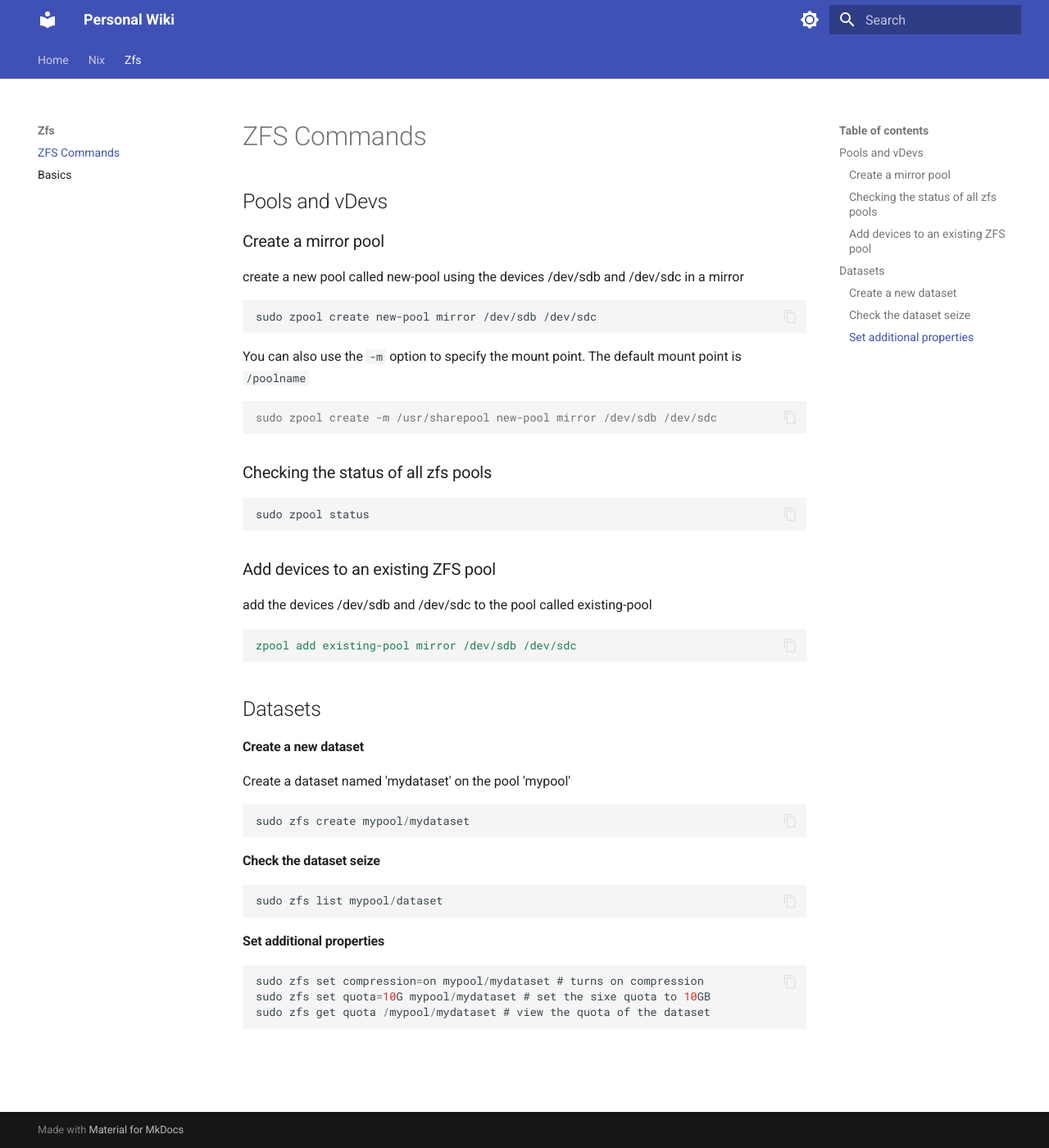
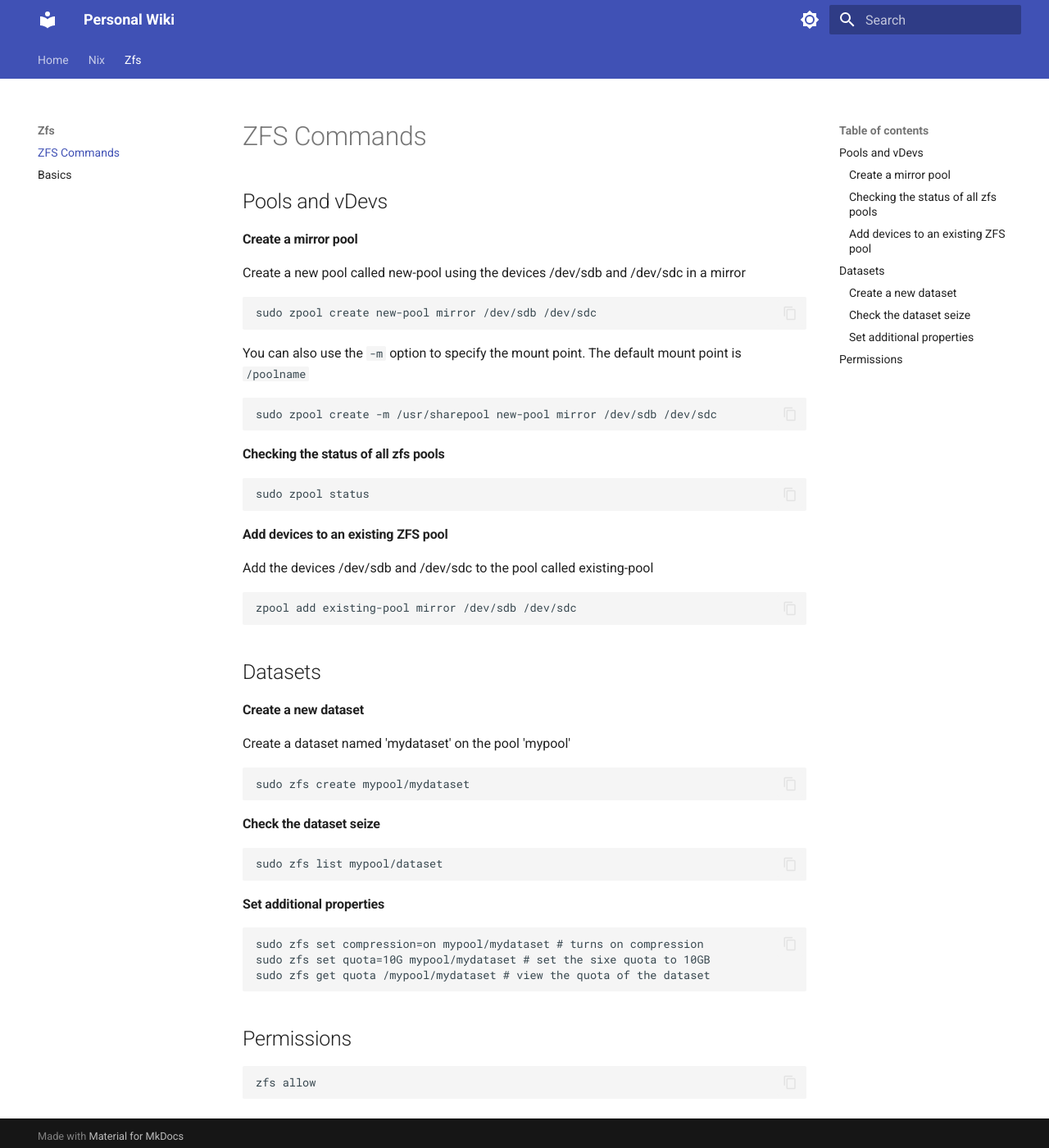
Before and after one commit to chusovich/wiki, an MkDocs documentation site: the page built from docs/zfs/commands.md, in a window 1280 px wide and 1400 px high. Shown: the whole window at 82% size. Built offline with MkDocs 1.6.1 and Material for MkDocs 9.7.7, drawn with Linux system fonts in a browser that asks for light colours.

Commit message:
Update commands.md

````diff
--- a/docs/zfs/commands.md
+++ b/docs/zfs/commands.md
@@ -2,24 +2,24 @@
 
 ## Pools and vDevs
 
-### Create a mirror pool
-create a new pool called new-pool using the devices /dev/sdb and /dev/sdc in a mirror
+#### Create a mirror pool
+Create a new pool called new-pool using the devices /dev/sdb and /dev/sdc in a mirror
 ```terminal
 sudo zpool create new-pool mirror /dev/sdb /dev/sdc
 ```
 You can also use the ```-m``` option to specify the mount point. The default mount point is ```/poolname```
-```console
+```terminal
 sudo zpool create -m /usr/sharepool new-pool mirror /dev/sdb /dev/sdc
 ```
 
-### Checking the status of all zfs pools
-```bash
+#### Checking the status of all zfs pools
+```terminal
 sudo zpool status
 ```
 
-### Add devices to an existing ZFS pool
-add the devices /dev/sdb and /dev/sdc to the pool called existing-pool
-```yaml
+#### Add devices to an existing ZFS pool
+Add the devices /dev/sdb and /dev/sdc to the pool called existing-pool
+```terminal
 zpool add existing-pool mirror /dev/sdb /dev/sdc
 ```
 
@@ -27,18 +27,23 @@ zpool add existing-pool mirror /dev/sdb /dev/sdc
 
 #### Create a new dataset
 Create a dataset named 'mydataset' on the pool 'mypool'
-```rust
+```terminal
 sudo zfs create mypool/mydataset
 ```
 
 #### Check the dataset seize
-```go
+```terminal
 sudo zfs list mypool/dataset
 ```
 
 #### Set additional properties
-```cpp
+```terminal
 sudo zfs set compression=on mypool/mydataset # turns on compression
 sudo zfs set quota=10G mypool/mydataset # set the sixe quota to 10GB
 sudo zfs get quota /mypool/mydataset # view the quota of the dataset
 ```
+
+## Permissions
+```terminal
+zfs allow
+```
````
